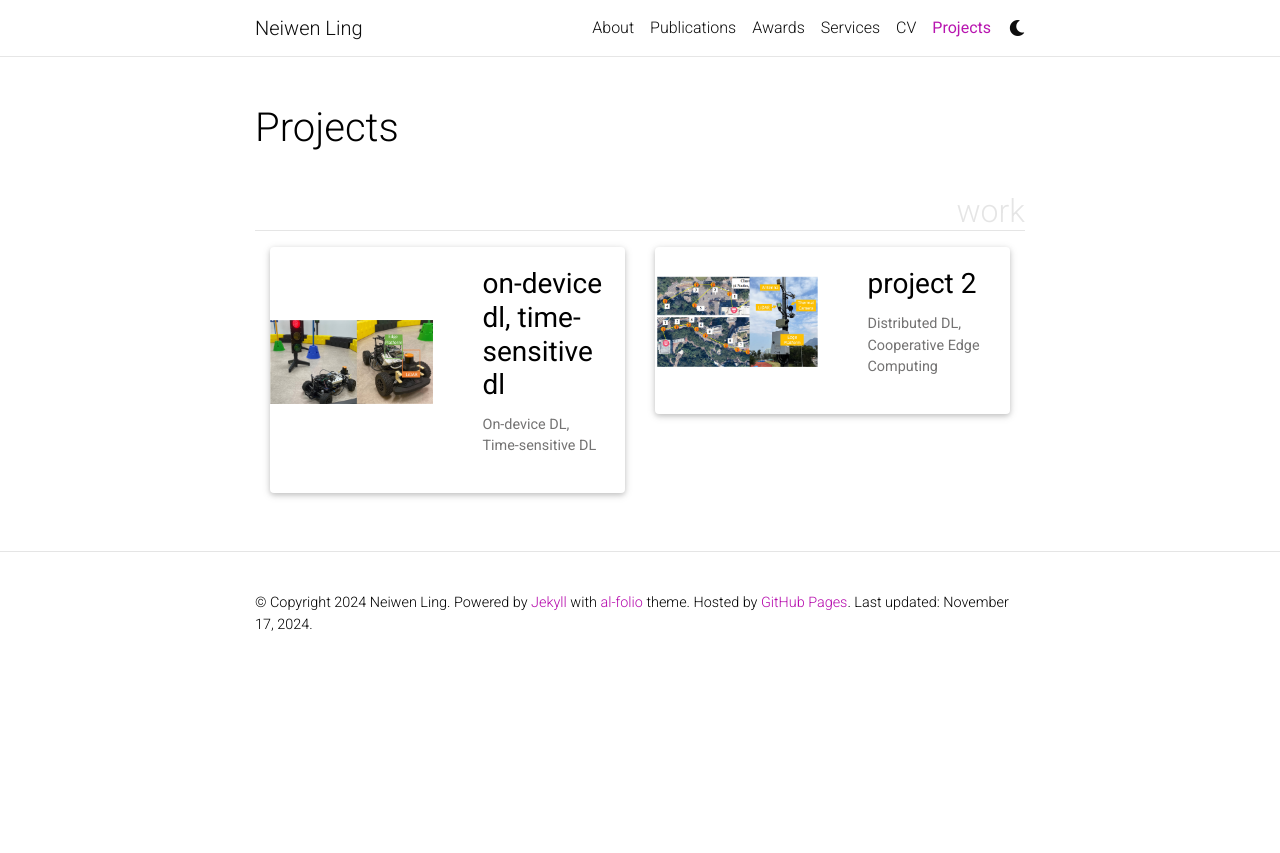
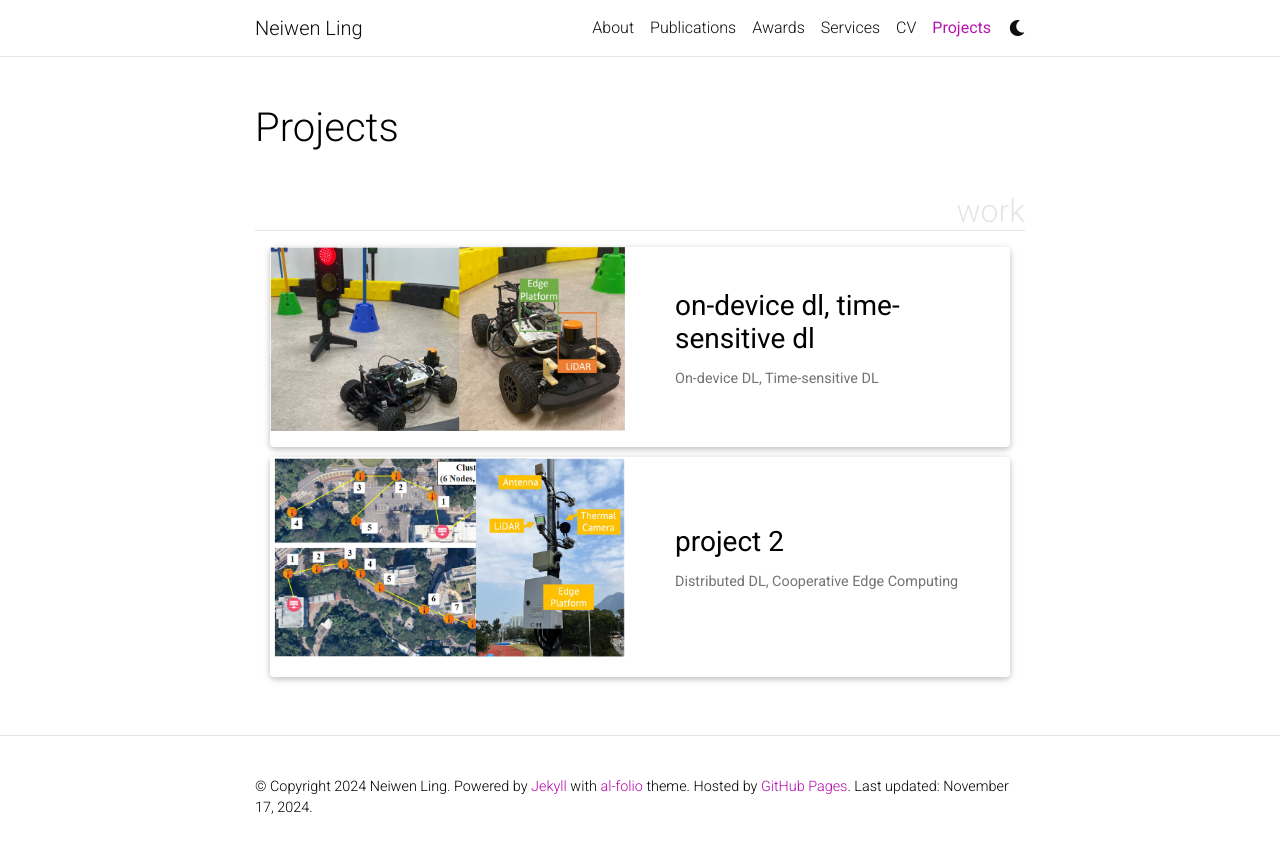
Before and after one commit to Neawhen/neiwen.github.io, a Jekyll site: the page built from _pages/projects.md, in a window 1280 px wide. Shown: the top 853 px of the page. Built offline with Jekyll 4.4.1, drawn with Linux system fonts in a browser that asks for light colours; full-size pictures stand in for the smaller copies a plugin makes; comment, search, counter and statistics services are not loaded; a style sheet for code colours, icons or effects is not loaded.

Commit message:
update project

```diff
--- a/_pages/projects.md
+++ b/_pages/projects.md
@@ -19,7 +19,7 @@
   <!-- Generate cards for each project -->
   {% if page.horizontal -%}
   <div class="container">
-    <div class="row row-cols-2">
+    <div class="row row-cols-1">
     {%- for project in sorted_projects -%}
       {% include projects_horizontal.html %}
     {%- endfor %}
```
